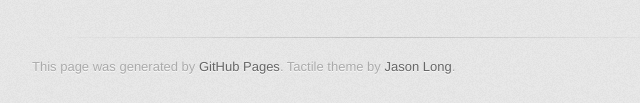
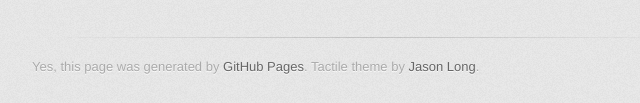
Before and after one commit to terski/terski.github.io, a plain HTML site: page index.html in a window 1280 px wide. Shown: the part 1203-1306 px from the top of the page, 298-938 px from the left. Drawn offline with Linux system fonts and the light colour scheme; a web font is replaced by a local one.

Commit message:
Bogus change to see how publishing works.

```diff
--- a/index.html
+++ b/index.html
@@ -63,7 +63,7 @@ $ git checkout gh-pages
         </section>
 
         <footer>
-          This page was generated by <a href="http://pages.github.com">GitHub Pages</a>. Tactile theme by <a href="https://twitter.com/jasonlong">Jason Long</a>.
+          Yes, this page was generated by <a href="http://pages.github.com">GitHub Pages</a>. Tactile theme by <a href="https://twitter.com/jasonlong">Jason Long</a>.
         </footer>
 
                   <script type="text/javascript">
```
